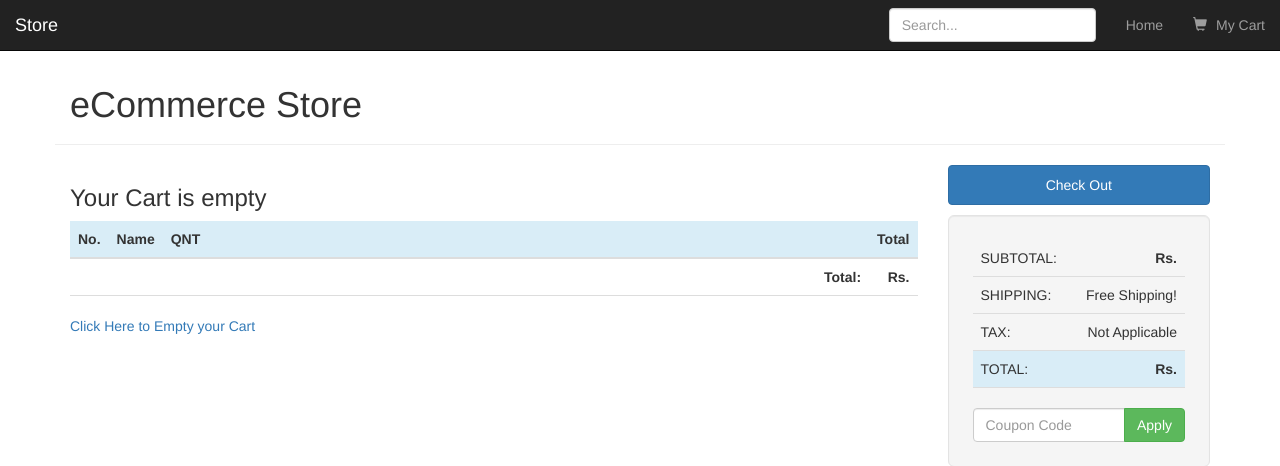
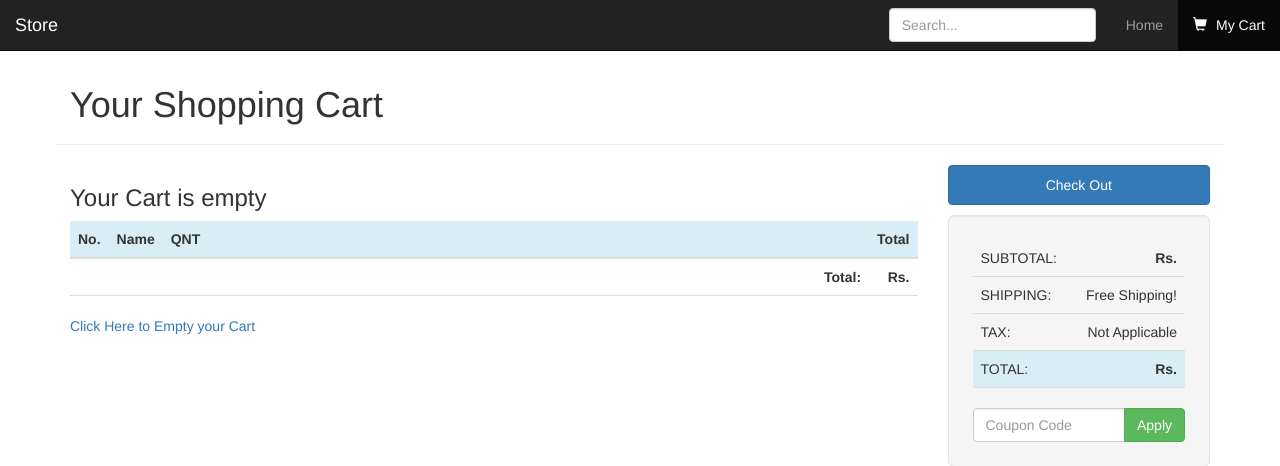
Before and after one commit to alfa0701/PHP-PDO-eCommerce-Store, a PHP site: page /cart.php in a window 1280 px wide. Shown: the top 466 px of the page. Run offline with PHP 8.4, Linux system fonts and the light colour scheme.

```diff
--- a/header.php
+++ b/header.php
@@ -12,7 +12,7 @@
         <div id="navbar" class="navbar-collapse collapse">
             <ul class="nav navbar-nav navbar-right">
                 <li class="<?php echo ($page == "index.php" ? "active" : "");?>"><a href="index.php">Home</a></li>
-				<li><a href="#"><span style="padding-right:5px;" class="glyphicon glyphicon-shopping-cart" aria-hidden="true"></span> My Cart</a></li>
+                <li class="<?php echo ($page == "cart.php" ? "active" : "");?>"><a href="cart.php"><span style="padding-right:5px;" class="glyphicon glyphicon-shopping-cart" aria-hidden="true"></span> My Cart</a></li>
             </ul>
             <form class="navbar-form navbar-right">
                 <input type="text" class="form-control" placeholder="Search...">
@@ -23,7 +23,7 @@
 <div class="container head">
     <div class="row">
         <div class="col-md-12 page-header">
-    		<h1>eCommerce Store</h1>
+            <h1><?php if($page == "cart.php"){echo "Your Shopping Cart";}else{echo"eCommerce Store";}?></h1>
         </div>
     </div>
 </div>
```
Lines whose indentation alone changed are shown as unchanged.
